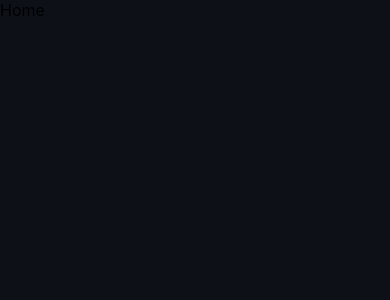
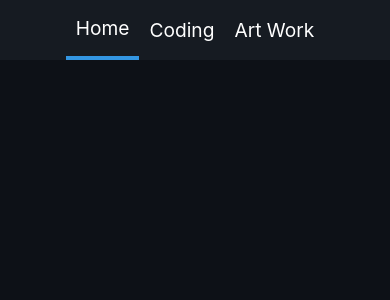
Before and after one commit to Vspoke91/velta-project, a React (Create React App) app: page / in a window 390 px wide. Shown: the top 300 px of the page. Built offline with nearby package versions, Linux system fonts and the light colour scheme.

Commit message:
Feat/5 make components modular (#6)
* DEL: app.js was deleted, index.js will work as app

* CHNG: added header to all pages

* FIX: navigation routes

* CHNG: Header display different style when selected

Other changes

```diff
--- a/src/components/App.js
+++ /dev/null
@@ -1,34 +0,0 @@
-import React from 'react'
-import { createBrowserRouter, RouterProvider} from 'react-router-dom'
-import '../styles/App.css';
-import HomePage from '../pages/Home';
-import CodingPage from '../pages/Coding';
-import ArtWorkPage from '../pages/ArtWork';
-import ErrorPage from '../pages/ErrorPage';
-
-function App() {
-
-  const router = createBrowserRouter([
-    {
-      path: "/",
-      element: <HomePage/>,
-      errorElement: <ErrorPage />,
-    },
-    {
-      path: "/Coding",
-      element: <CodingPage/>,
-    },
-    {
-      path: "/ArtWork",
-      element: <ArtWorkPage/>,
-    },
-  ]);
-
-  return (
-    <div className="App">
-      <RouterProvider router={router} />
-    </div>
-  );
-}
-
-export default App;
--- a/src/components/Header.js
+++ b/src/components/Header.js
@@ -1,6 +1,31 @@
-import React from 'react'
-import { createBrowserRouter, RouterProvider } from 'react-router-dom'
-import '../styles/Header.css'
+import React from 'react';
+import { useLocation } from 'react-router-dom';
+import '../styles/Header.css';
+
+
+function SelectorSwitch(){
+
+  let linkElements =
+  [
+     React.createElement('a', {href: '/'}, "Home"),
+     React.createElement('a', {href: '/Coding'}, "Coding"),
+     React.createElement('a', {href: '/ArtWork'}, "Art Work"),
+  ]
+
+  switch(useLocation().pathname) {
+    case '/':
+      linkElements[0] = React.cloneElement(linkElements[0], {className: 'Header-Selected'});
+      break;
+    case '/Coding':
+      linkElements[1] = React.cloneElement(linkElements[1], {className: 'Header-Selected'});
+      break;
+    case '/ArtWork':
+      linkElements[2] = React.cloneElement(linkElements[2], {className: 'Header-Selected'});
+      break;
+  }
+
+  return linkElements;
+}
 
 function Header({logo_Name}) {
   return (
@@ -8,11 +33,9 @@ function Header({logo_Name}) {
         <a className="App-logo" href='index'>
             <span>{logo_Name}</span>
         </a>
-        <ul>
-            <li><a href="index">My Life</a></li>
-            <li><a className='Header-Seleted' href="index">Code</a></li>
-            <li><a href="index">Digital Art</a></li>
-        </ul>
+        <nav>
+          {SelectorSwitch()}
+        </nav>
     </header>
   )
 }
--- a/src/components/Navigation.js
+++ b/src/components/SideBarNavigation.js
@@ -1,7 +1,7 @@
 import React from 'react'
 import '../styles/Navigation.css'
 
-function Navigation({contentItems}) {
+function SideBarNavigation({contentItems}) {
 
   let tittleElements = new Array(contentItems.length);
 
@@ -23,4 +23,4 @@ function Navigation({contentItems}) {
   )
 }
 
-export default Navigation
+export default SideBarNavigation
--- a/src/index.js
+++ b/src/index.js
@@ -1,13 +1,34 @@
 import React from 'react';
 import ReactDOM from 'react-dom/client';
+import { createBrowserRouter, RouterProvider} from 'react-router-dom'
 import './styles/index.css';
-import App from './components/App';
+import HomePage from './pages/Home';
+import CodingPage from './pages/Coding';
+import ArtWorkPage from './pages/ArtWork';
+import ErrorPage from './pages/ErrorPage';
 import reportWebVitals from './reportWebVitals';
 
 const root = ReactDOM.createRoot(document.getElementById('root'));
+
+const router = createBrowserRouter([
+  {
+    path: "/",
+    element: <HomePage/>,
+    errorElement: <ErrorPage />,
+  },
+  {
+    path: "/Coding",
+    element: <CodingPage/>,
+  },
+  {
+    path: "/ArtWork",
+    element: <ArtWorkPage/>,
+  },
+]);
+
 root.render(
   <React.StrictMode>
-    <App />
+    <RouterProvider router={router} />
   </React.StrictMode>
 );
 
--- a/src/pages/ArtWork.js
+++ b/src/pages/ArtWork.js
@@ -1,8 +1,11 @@
 import React from 'react'
+import Header from '../components/Header';
 
 function ArtWork() {
   return (
-    <div>ArtWork</div>
+    <div className='main'>
+      <Header logo_Name={'Velta Projects'}/>
+    </div>
   )
 }
 
--- a/src/pages/Coding.js
+++ b/src/pages/Coding.js
@@ -1,16 +1,16 @@
 import React from 'react'
+import Header from '../components/Header';
 import Content from '../components/Content';
-import Header from '../components/Header';
-import Navigation from '../components/Navigation';
-import ContentData from '../data/ContentData';
+import SideBarNavigation from '../components/SideBarNavigation';
+import ContentData from '../data/CodingProjectsData'
 
 function Coding() {
   return (
-    <div>
-      <Header logo_Name={'Velta Projects'}/>
-      <div className='App-main'>
-        <Navigation contentItems = {ContentData}/>
-        <Content contentItems = {ContentData}/>
+    <div className='main'>
+      <Header logo_Name={'Velta Projects'} />
+      <div>
+        <SideBarNavigation contentItems={ContentData}/>
+        <Content contentItems={ContentData}/>
       </div>
     </div>
   )
--- a/src/pages/Home.js
+++ b/src/pages/Home.js
@@ -1,8 +1,11 @@
 import React from 'react'
+import Header from '../components/Header';
 
 function Home() {
   return (
-    <div>Home</div>
+    <divc className='main'>
+      <Header logo_Name={'Velta Projects'}/>
+    </divc>
   )
 }
 
--- a/src/styles/Header.css
+++ b/src/styles/Header.css
@@ -28,7 +28,7 @@
   white-space: nowrap;
 }
 
-.App-header ul{
+.App-header nav{
   display: flex;
   width: 100%;
   height: 100%;
@@ -38,12 +38,7 @@
   margin: 0;
 }
 
-.App-header ul li{
-  list-style-type: none;
-  height: inherit;
-}
-
-.App-header ul li a{
+.App-header nav a{
   font-size: 1.2rem;
   display: flex;
   height: inherit;
@@ -58,14 +53,14 @@
   box-sizing: border-box;
 }
 
-.App-header ul li a.active, .App-header ul li a:hover{
+.App-header nav a.active, .App-header nav a:hover{
 
   transition: .5s;
 
   color: #a5abb9;
 }
 
-.Header-Seleted{
+.Header-Selected{
   border-color: #3396e2;
   border-bottom-width: 4px;
   border-bottom-style: solid;
@@ -77,7 +72,7 @@
     display: none;
   }
 
-  .App-header ul{
+  .App-header nav{
     justify-content: center;
   }
 
@@ -88,7 +83,7 @@
 }
 
 @media(max-width: 260px){
-  .App-header ul{
+  .App-header nav{
     justify-content: flex-start;
   }
 }
```
Also changed, not shown: src/data/CodingProjectsData.js (renamed from src/data/ContentData.js), src/styles/App.css (deleted).
